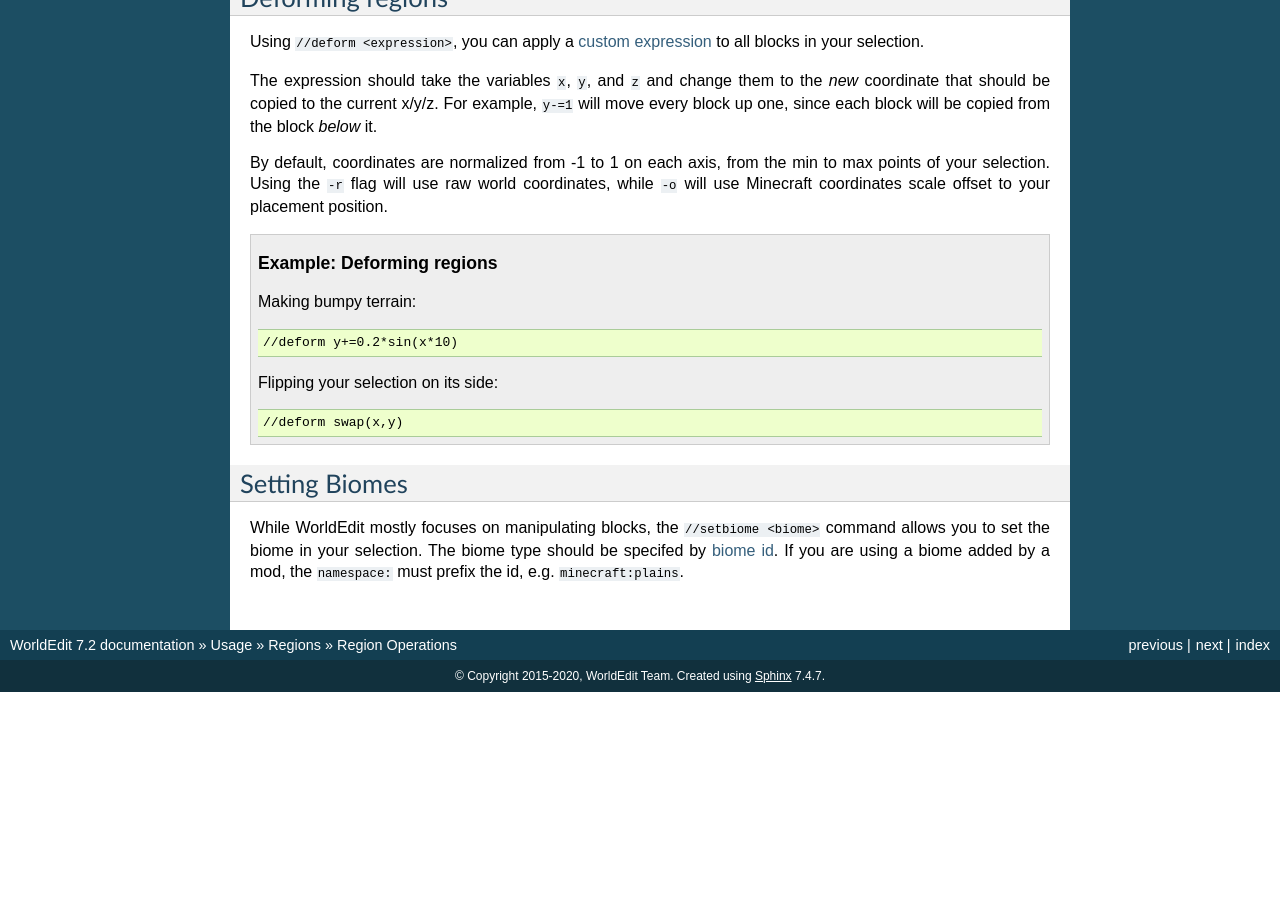
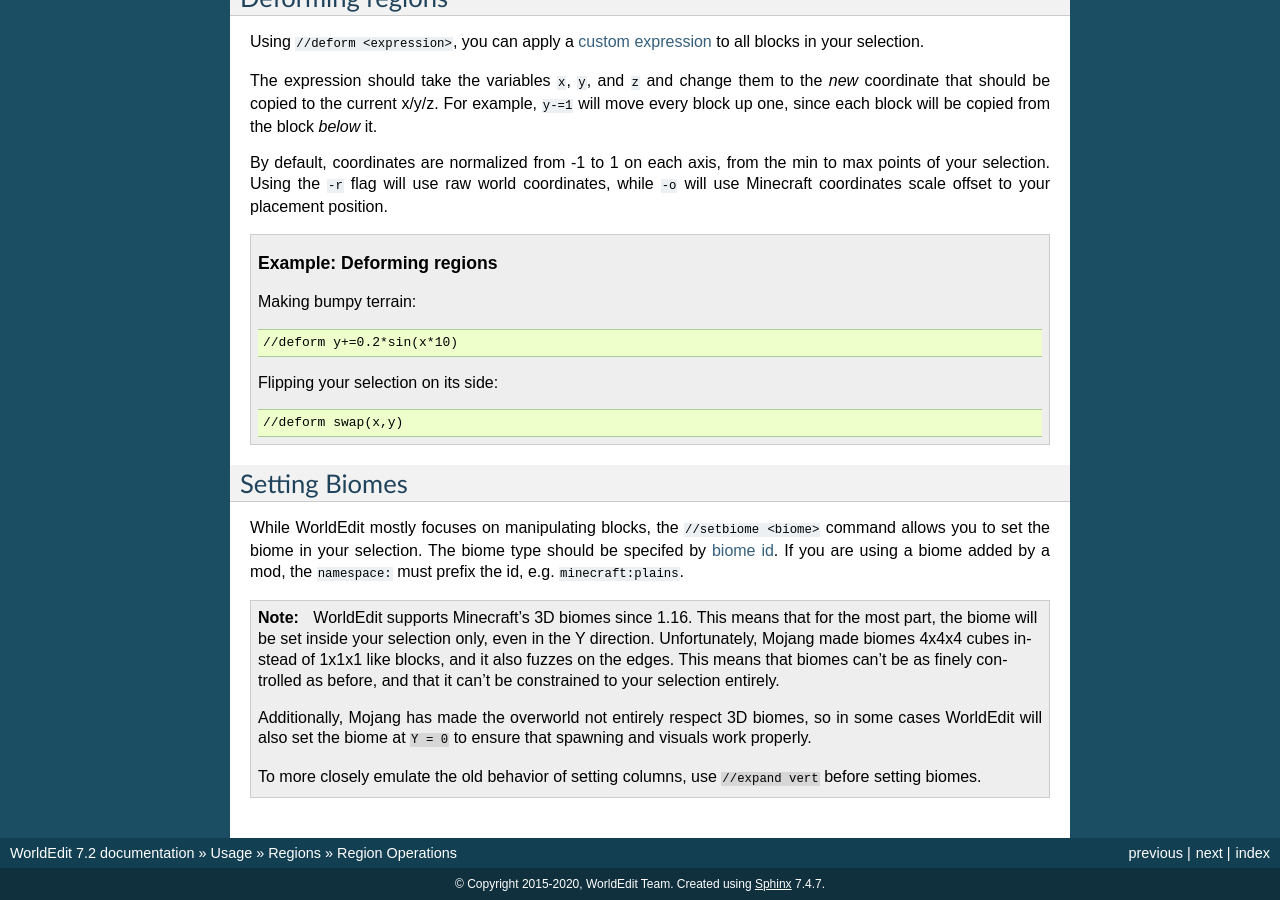
Before and after one commit to EngineHub/WorldEditDocs, a Sphinx documentation site: the page built from source/usage/regions/regionops.rst, in a window 1280 px wide and 900 px high, scrolled down 5184 px. Built offline with Sphinx 7.4.7, drawn with Linux system fonts in a browser that asks for light colours; before the commit the page ends 5876 px from its top, so only the background shows below that.

Commit message:
Explain the biome mess

```diff
--- a/source/usage/regions/regionops.rst
+++ b/source/usage/regions/regionops.rst
@@ -188,3 +188,13 @@ Setting Biomes
 --------------
 
 While WorldEdit mostly focuses on manipulating blocks, the ``//setbiome <biome>`` command allows you to set the biome in your selection. The biome type should be specifed by `biome id <https://minecraft.gamepedia.com/Biome#Biome_IDs>`_. If you are using a biome added by a mod, the ``namespace:`` must prefix the id, e.g. ``minecraft:plains``.
+
+.. note:: WorldEdit supports Minecraft's 3D biomes since 1.16. This means that for the most part, the biome will be set
+          inside your selection only, even in the Y direction. Unfortunately, Mojang made biomes 4x4x4 cubes instead of
+          1x1x1 like blocks, and it also fuzzes on the edges. This means that biomes can't be as finely controlled as
+          before, and that it can't be constrained to your selection entirely.
+
+          Additionally, Mojang has made the  overworld not entirely respect 3D biomes, so in some cases WorldEdit
+          will also set the biome at ``Y = 0`` to ensure that spawning and visuals work properly.
+
+          To more closely emulate the old behavior of setting columns, use ``//expand vert`` before setting biomes.
```
